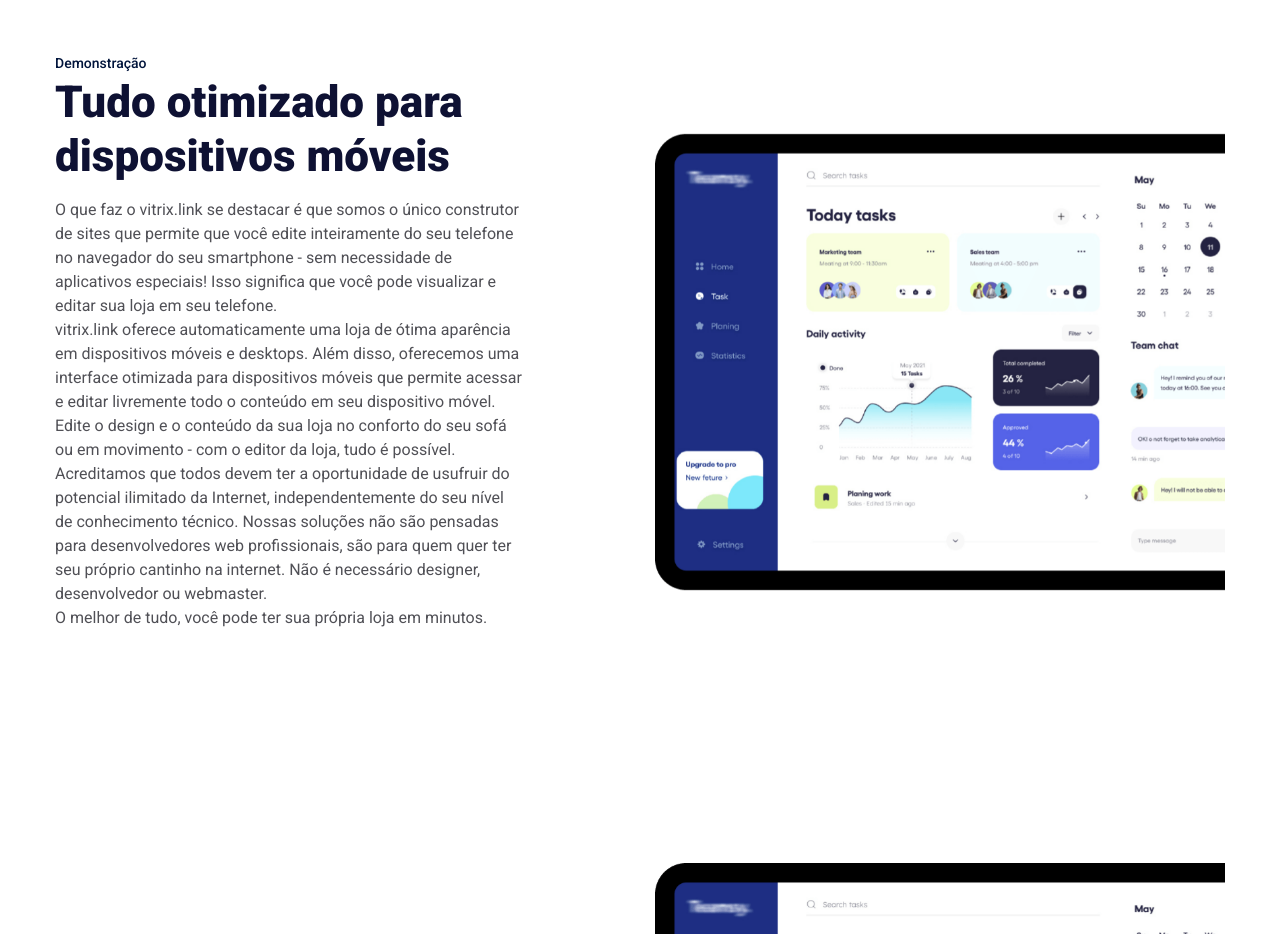
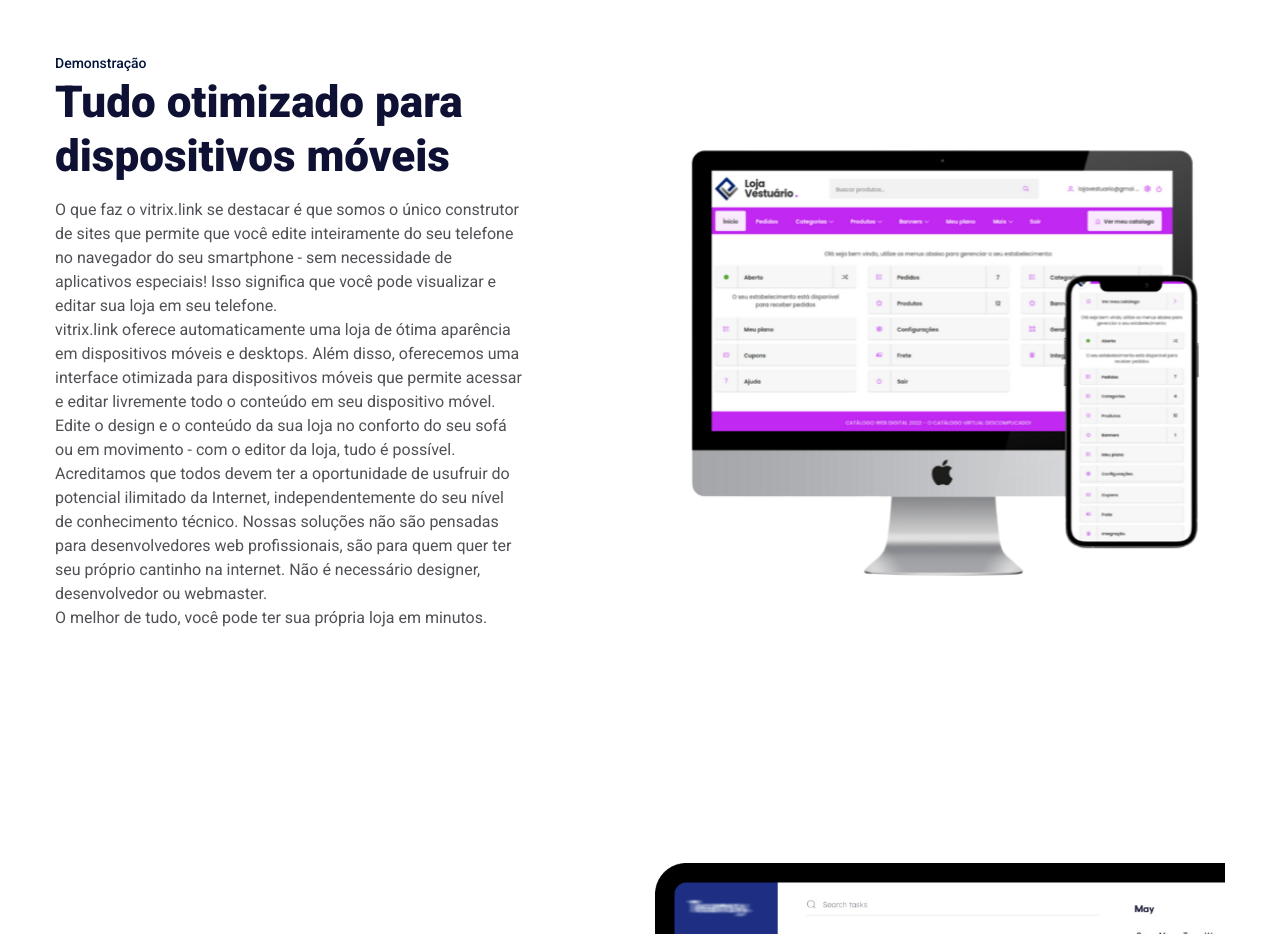
Before and after one commit to devisaah/vitrix.link, a plain HTML site: page conheca.vitrix.link/index.html in a window 1280 px wide. Shown: the part 3700-4634 px from the top of the page. Drawn offline with Linux system fonts and the light colour scheme; animation ran at ten frames a second.

Commit message:
Foto demo

```diff
--- a/conheca.vitrix.link/index.html
+++ b/conheca.vitrix.link/index.html
@@ -727,7 +727,7 @@
                     </div>
                     <div class="col-lg-6  col-md-12 col-sm-12">
                         <div class="appie-about-thumb-3 text-right wow animated fadeInRight" data-wow-duration="2000ms" data-wow-delay="400ms">
-                            <img src="assets/images/traffic-thumb.png" alt="">
+                            <img src="assets/images/traffic-thumb-2.png" alt="">
                         </div>
                     </div>
                 </div>
```
Also changed, not shown: conheca.vitrix.link/assets/images/traffic-thumb-2.png (added).
